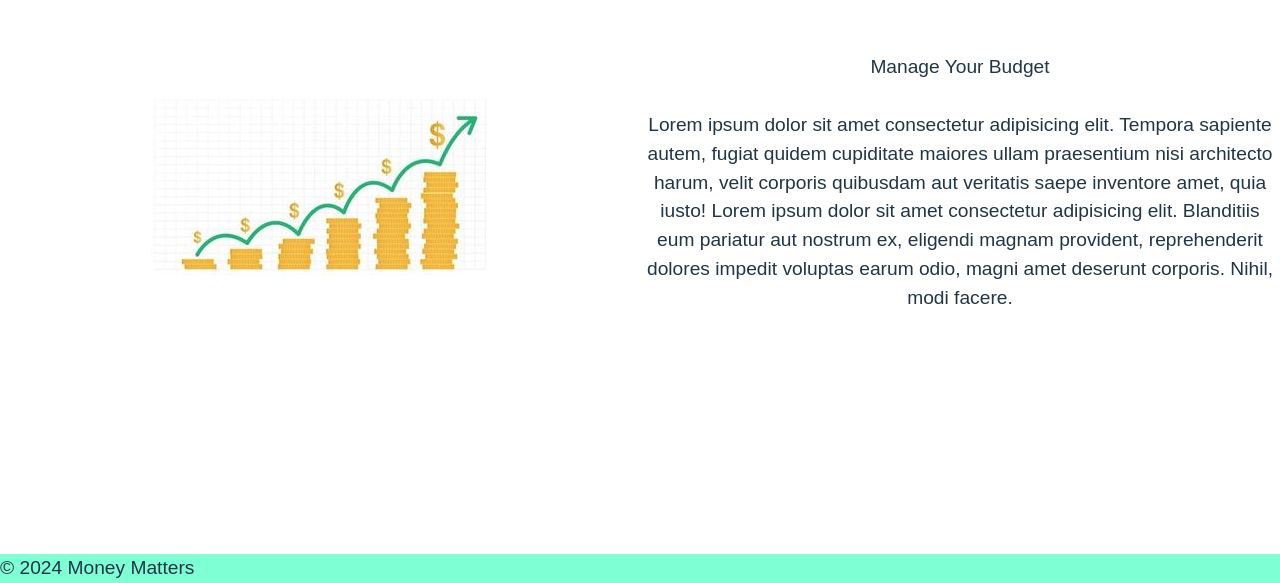
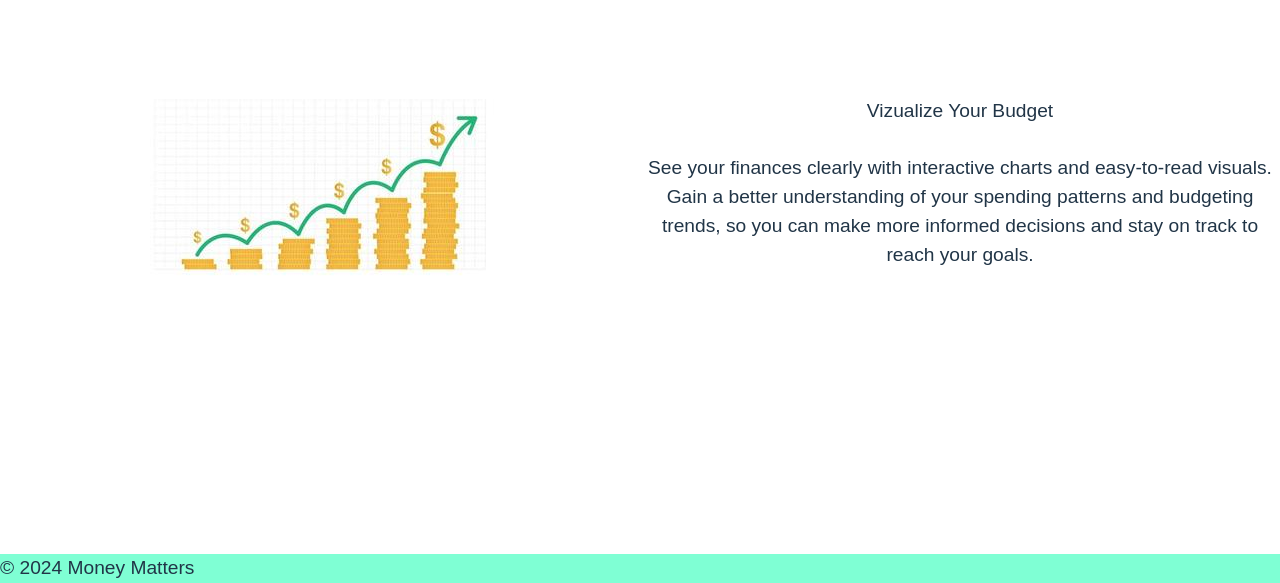
Before and after one commit to Parvathy2021/Modified_Money_Matters, a React (Vite) app: page / in a window 1280 px wide. Shown: the part 217-800 px from the top of the page. Built offline with nearby package versions, Linux system fonts and the light colour scheme.

Commit message:
Change home page blurbs from placeholder text to more accurate representations of the application

```diff
--- a/src/pages/home/Home.jsx
+++ b/src/pages/home/Home.jsx
@@ -17,9 +17,9 @@ const Home = () => {
           </div>
           <div className="flex-1 text-center">
             <article>
-              <h1>Manage Your Budget</h1>
+              <h1>Vizualize Your Budget</h1>
               <br />
-              <p>Lorem ipsum dolor sit amet consectetur adipisicing elit. Tempora sapiente autem, fugiat quidem cupiditate maiores ullam praesentium nisi architecto harum, velit corporis quibusdam aut veritatis saepe inventore amet, quia iusto! Lorem ipsum dolor sit amet consectetur adipisicing elit. Blanditiis eum pariatur aut nostrum ex, eligendi magnam provident, reprehenderit dolores impedit voluptas earum odio, magni amet deserunt corporis. Nihil, modi facere.</p>
+              <p>See your finances clearly with interactive charts and easy-to-read visuals. Gain a better understanding of your spending patterns and budgeting trends, so you can make more informed decisions and stay on track to reach your goals.</p>
             </article>
           </div>
         </section>
@@ -28,7 +28,7 @@ const Home = () => {
             <article>
               <h1>Track Your Expenses</h1>
               <br />
-              <p>Lorem ipsum dolor sit amet consectetur adipisicing elit. Tempora sapiente autem, fugiat quidem cupiditate maiores ullam praesentium nisi architecto harum, velit corporis quibusdam aut veritatis saepe inventore amet, quia iusto! Lorem ipsum dolor sit amet consectetur adipisicing elit. Blanditiis eum pariatur aut nostrum ex, eligendi magnam provident, reprehenderit dolores impedit voluptas earum odio, magni amet deserunt corporis. Nihil, modi facere.</p>
+              <p>Stay on top of where your money is going. Effortlessly categorize and monitor your daily expenses, so you can identify trends, adjust your habits, and make informed decisions. With real-time tracking, you'll always know exactly where you stand.</p>
             </article>
           </div>
           <div className="flex-1 text-center">
```
